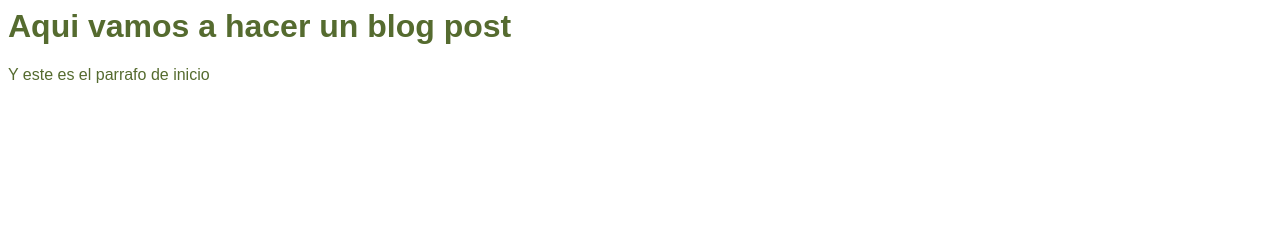
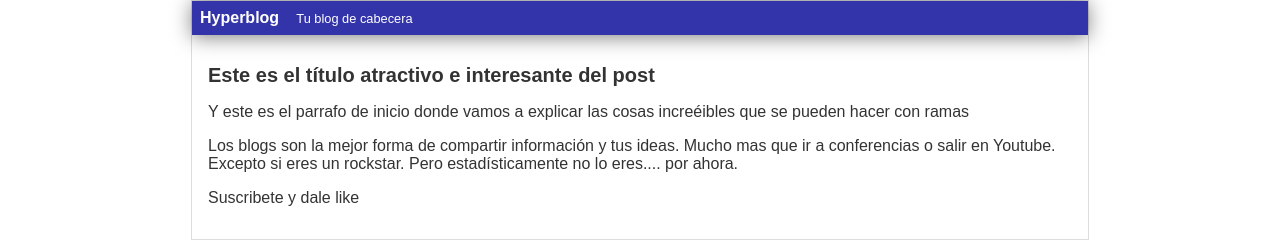
Before and after one commit to walterarce/CoreEscuela, a plain HTML site: page index.html in a window 1280 px wide. Drawn offline with Linux system fonts and the light colour scheme.

Commit message:
Finalizada la cabecera con diseno azul

```diff
--- a/css/estilos.css
+++ b/css/estilos.css
@@ -1,8 +1,44 @@
-body{
-     color:darkolivegreen;
+body
+{
+    color: #333;
+    text-align: center;
+    font-family: Arial;
+    font-size: 16px;
+    margin: 0;
+    padding: 0;
+}
+
+#cabecera
+{
+    background: #33A;
+    box-shadow: 0px 2px 20px 0px rgba(0,0,0,0.5);
+    color: white;
+    font-weight: bold;
+    margin: 0;
+    padding: 0.5em;
+}
+
+#cabecera #tagline
+{
+    padding: 0 0 0 1em;
+    font-weight: normal;
+    font-size: 0.8em;
+}
+
+#container
+{
+    width: 70%;
+    padding: 0;
     text-align: left;
-    font-family: Arial;
-    border-block: initial;
-    border-inline-color: unset;
+    border: 1px solid #DDD;
+    margin: 0 auto;
+}
 
+#container h1
+{
+    font-size: 20px;
 }
+#post
+{
+    padding: 1em;
+}
--- a/index.html
+++ b/index.html
@@ -1,10 +1,20 @@
 <html>
     <head>
         <title>El titulo del post</title>
-        <link rel="stylesheet" href="css/estilos.css">
+        <link rel="stylesheet" href="css/estilos.css" />
     </head>
     <body>
-        <h1>Aqui vamos a hacer un blog post</h1>
-        <p>Y este es el parrafo de inicio </p>
+        <div id="container">
+            <div id="cabecera">
+                Hyperblog
+                <span id="tagline">Tu blog de cabecera</span>
+            </div>
+            <div id="post">
+                <h1>Este es el título atractivo e interesante del post</h1>
+                <p>Y este es el parrafo de inicio donde vamos a explicar las cosas increéibles que se pueden hacer con ramas</p>
+                <p>Los blogs son la mejor forma de compartir información y tus ideas. Mucho mas que ir a conferencias o salir en Youtube. Excepto si eres un rockstar. Pero estadísticamente no lo eres.... por ahora.</p>
+                <p>Suscribete y dale like</p>
+            </div>
+        </div>
     </body>
 </html>
```
